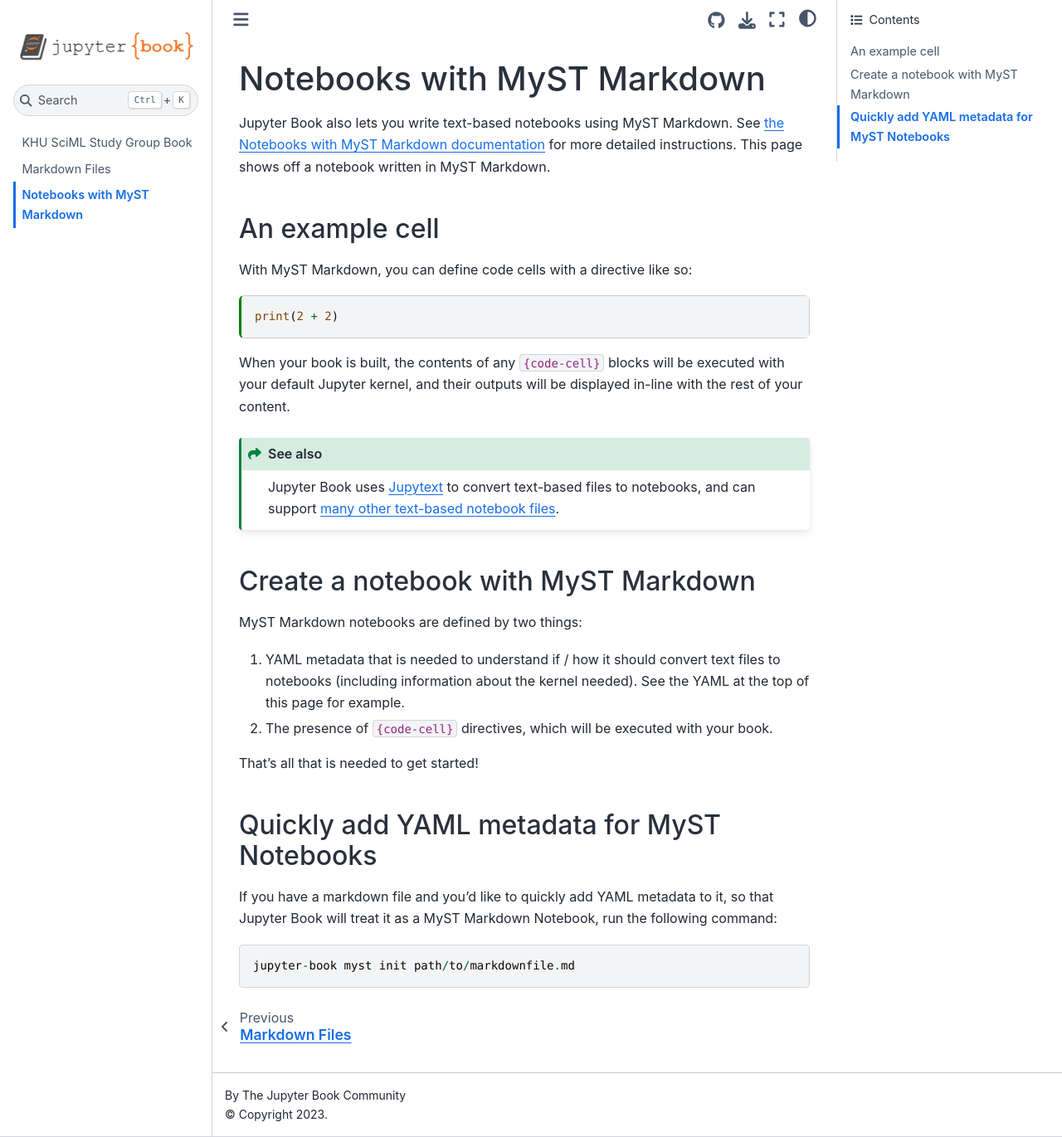
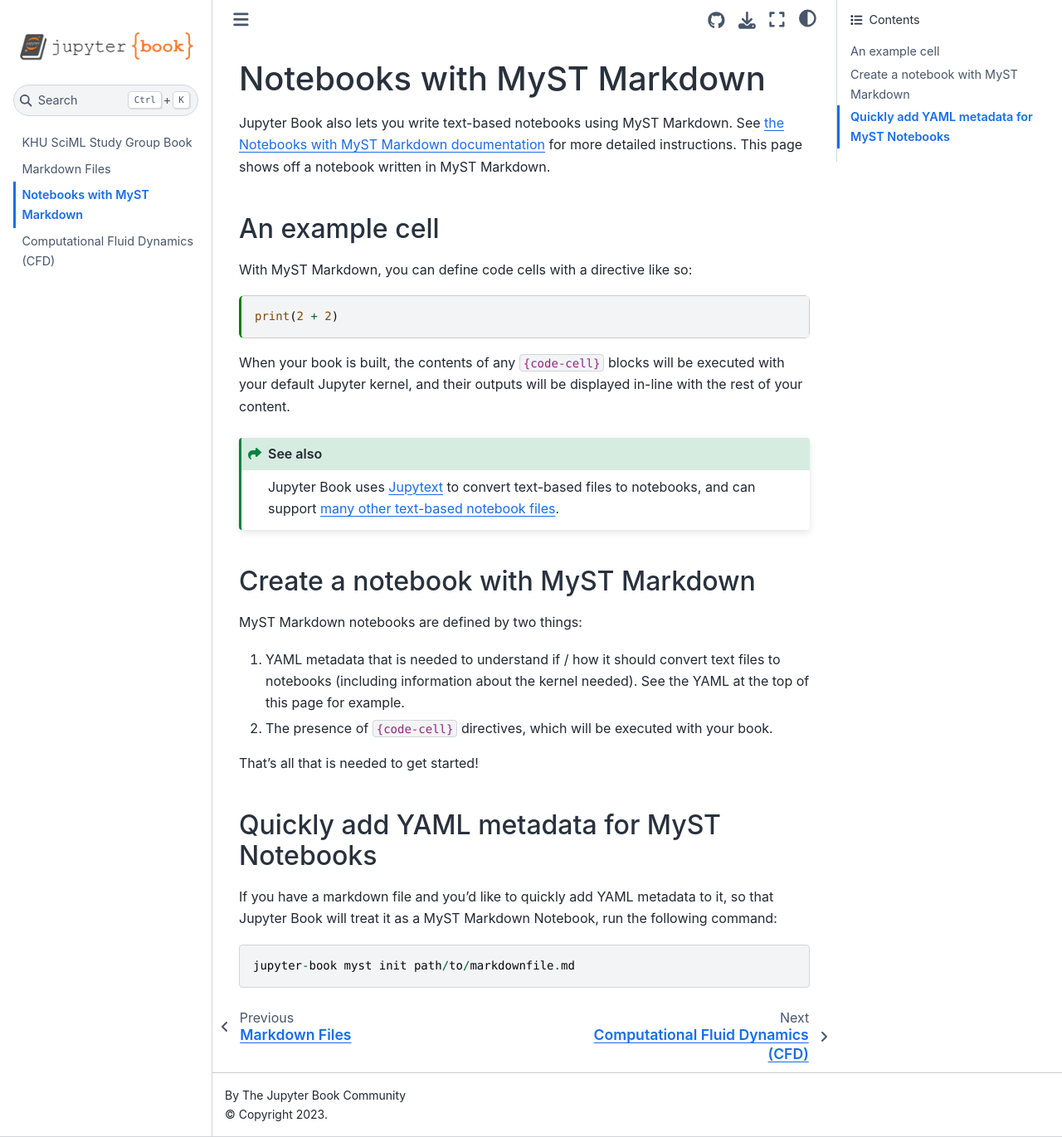
Before and after one commit to mgjeon/study-book, a Jupyter Book: the page built from posts/markdown-notebooks.md, in a window 1280 px wide and 1371 px high. Shown: the whole window at 83% size. Built offline with Jupyter Book 1.0.4 settings and Sphinx 7.4.7 and the Sphinx Book theme 1.1.4, drawn with Linux system fonts in a browser that asks for light colours; pages that are not in the unit, such as notebooks, are missing from menus.

Commit message:
test post

```diff
--- a/_toc.yml
+++ b/_toc.yml
@@ -4,6 +4,7 @@
 format: jb-book
 root: intro
 chapters:
-- file: markdown
-- file: notebooks
-- file: markdown-notebooks
+- file: posts/markdown
+- file: posts/notebooks
+- file: posts/markdown-notebooks
+- file: posts/cfd
--- /dev/null
+++ b/posts/cfd.md
@@ -0,0 +1,3 @@
+# Computational Fluid Dynamics (CFD)
+
+CFD is ...
```
Also changed, not shown: posts/markdown-notebooks.md (renamed from markdown-notebooks.md), posts/markdown.md (renamed from markdown.md), 2 other files.
